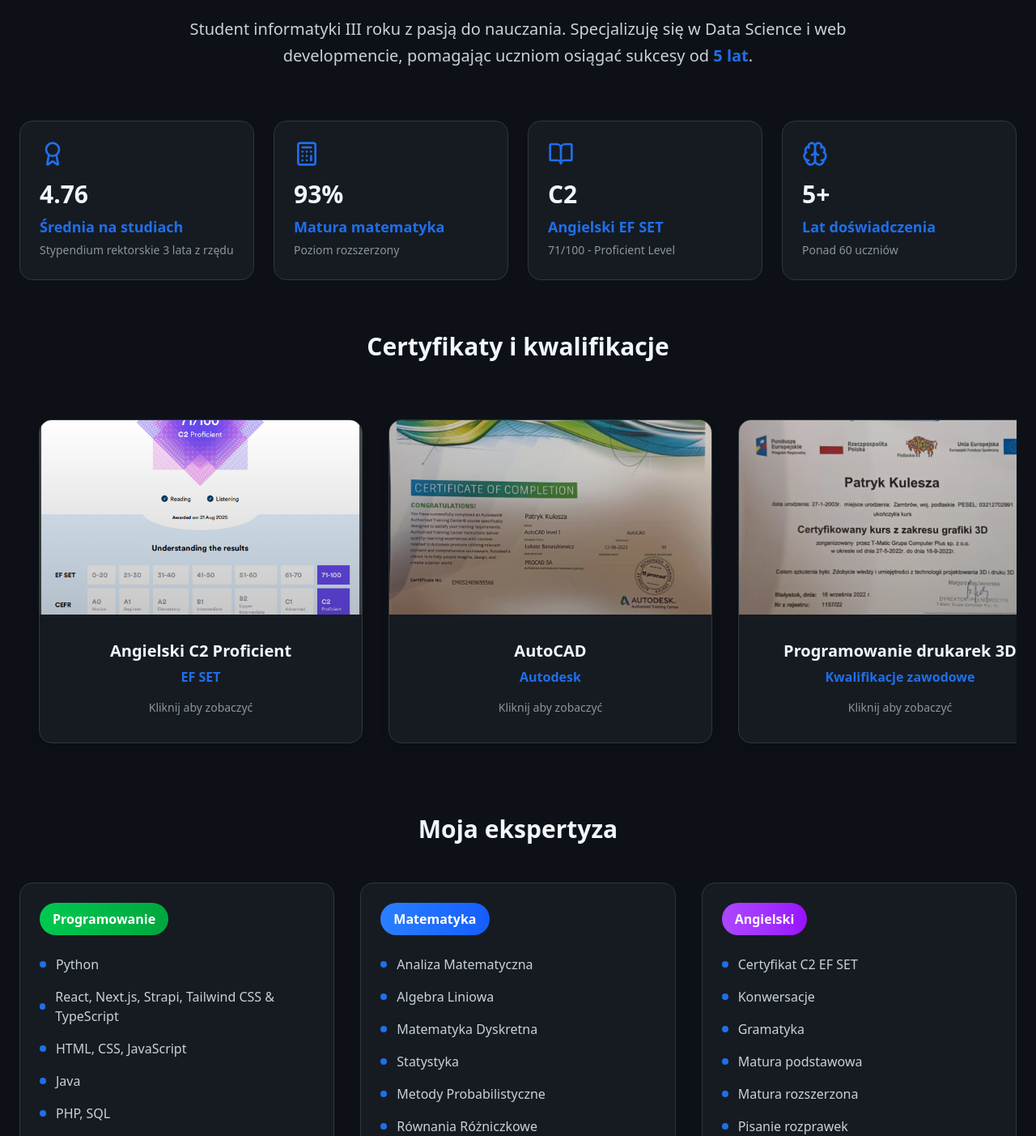
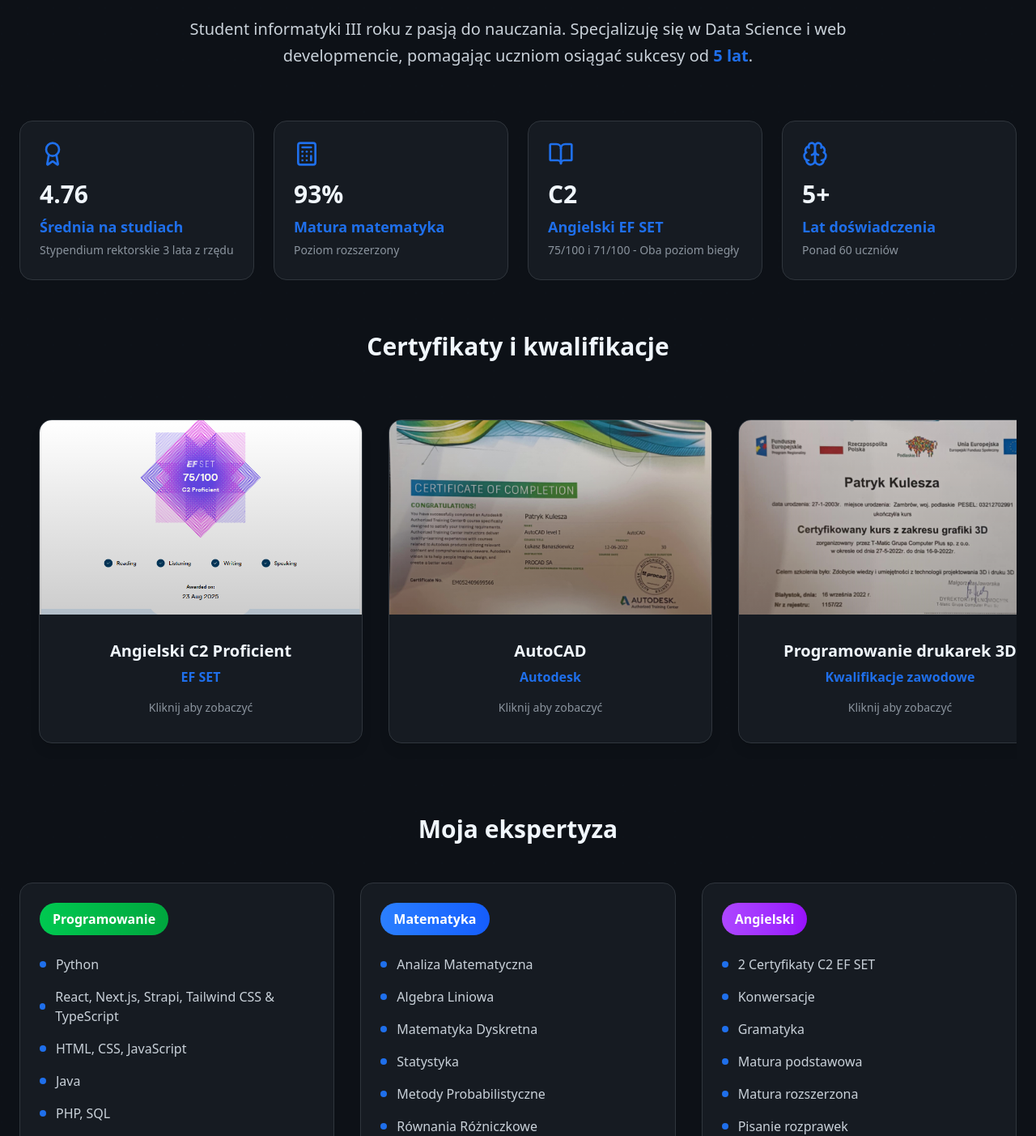
Before and after one commit to PatrykKul/PatrykKulesza, a Next.js app: page / in a window 1280 px wide. Shown: the part 1177-2580 px from the top of the page at 81% size. Built offline with nearby package versions, Linux system fonts and the light colour scheme.

Commit message:
added certificate

```diff
--- a/src/app/page.tsx
+++ b/src/app/page.tsx
@@ -722,7 +722,7 @@ interface Certificate {
   title: string;
   issuer: string;
   images: string[];
-  link?: string; // Opcjonalny link dla certyfikatów online
+  links?: string[]; // Opcjonalny link dla certyfikatów online
 }
 
 const AboutSection = () => {
@@ -888,7 +888,7 @@ const AboutSection = () => {
     {
       title: "Angielski EF SET",
       value: "C2",
-      description: "71/100 - Proficient Level",
+      description: "75/100 i 71/100 - Oba poziom biegły",
       icon: <BookOpen className="w-6 h-6 sm:w-7 sm:h-7 md:w-8 md:h-8" />
     },
     {
@@ -900,11 +900,11 @@ const AboutSection = () => {
   ];
 
   const certificates: Certificate[] = [
-    {
+        {
       title: "Angielski C2 Proficient",
       issuer: "EF SET",
-      images: ["efset-certificate.png"],
-      link: "https://cert.efset.org/en/r3Hft9"
+      images: [ "efset-certificate-2.png", "efset-certificate.png"],
+      links: [ "https://cert.efset.org/en/r3Hft9","https://cert.efset.org/en/r3Hft9"]
     },
     {
       title: "AutoCAD",
@@ -951,7 +951,7 @@ const AboutSection = () => {
       {
     category: "Angielski",
     items: [
-      { name: "Certyfikat C2 EF SET"},
+      { name: "2 Certyfikaty C2 EF SET"},
       { name: "Konwersacje"},
       { name: "Gramatyka"},
       { name: "Matura podstawowa"},
@@ -1337,9 +1337,9 @@ const AboutSection = () => {
             </div>
 
             {/* Floating Verification Button (appears on hover over image) */}
-            {selectedCertificate.link && (
+            {selectedCertificate.links && (
               <motion.a
-                href={selectedCertificate.link}
+                href={selectedCertificate.links[0]}
                 target="_blank"
                 rel="noopener noreferrer"
                 initial={{ opacity: 0, scale: 0.8 }}
```
Also changed, not shown: public/_resources/efset-certificate-2.png (added).
